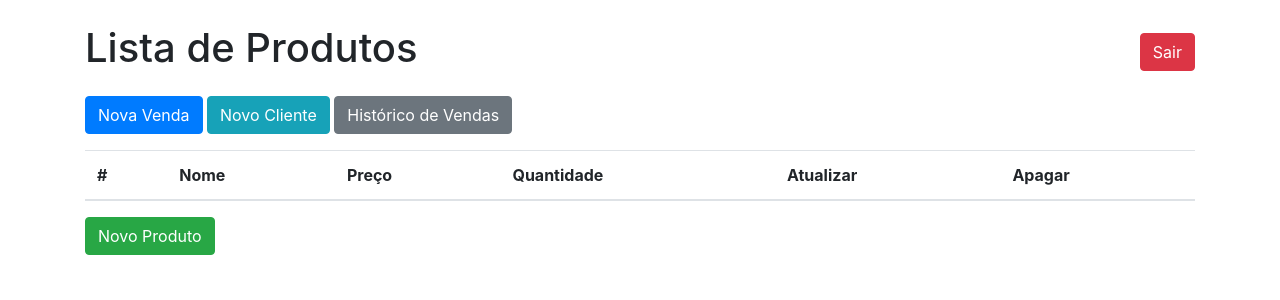
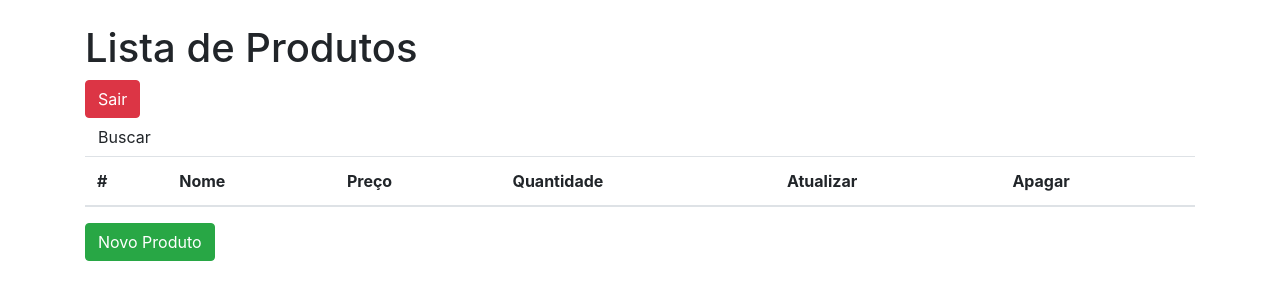
Before and after one commit to DouglasAbmael/TEP20252-main, a Django app: page /produto in a window 1280 px wide. Shown: the top 300 px of the page. Run offline with Django 5.2, Linux system fonts and the light colour scheme; the visitor is signed in with stand-in values (Sample User, id 1); data that the repository does not hold is empty; some libraries are stand-ins or nearby versions.

Commit message:
Correção2909/15h33

```diff
--- a/aplicacao/admin.py
+++ b/aplicacao/admin.py
@@ -1,11 +1,9 @@
 from django.contrib import admin
 from .models import Produto, Cliente, Perfil
-from .models import Venda, ItemVenda
 
 class ProdutoAdm(admin.ModelAdmin):
     list_display = ('nome', 'preco', 'qtde')
 
 admin.site.register(Produto, ProdutoAdm)
 admin.site.register(Cliente)
-admin.site.register(Venda)
-admin.site.register(ItemVenda)
+admin.site.register(Perfil)
--- a/aplicacao/templates/entrar.html
+++ b/aplicacao/templates/entrar.html
@@ -17,7 +17,6 @@
         <input type="password" name="senha" placeholder="Digite a senha..." required>
         <br>
         <input type="submit" name="btnEntrar" value="Entrar" class="btn btn-success">
-        <a href="{% url 'url_cad_user' %}" class="btn btn-success">Cadastro</a>
     </form>
      </div>
 </body>
--- a/aplicacao/templates/produto.html
+++ b/aplicacao/templates/produto.html
@@ -5,26 +5,20 @@
 <head>
   <meta charset="UTF-8">
   <meta name="viewport" content="width=device-width, initial-scale=1.0">
-  <title>Lista de Produtos</title>
+  <title>Document</title>
   {% bootstrap_css %}
 </head>
 
 <body>
   <div class="container my-4">
-    <div class="d-flex justify-content-between align-items-center mb-3">
-      <h1>Lista de Produtos</h1>
-      <form action="{% url 'url_sair' %}">
-        <input type="submit" value="Sair" class="btn btn-danger">
-      </form>
-    </div>
+    <h1>Lista de Produtos</h1>
+    <form action="{% url 'url_sair' %}">
+      <input type="submit" value="Sair" class="btn btn-danger">
+    </form>
 
-    {% bootstrap_messages %}
-
-    <div class="mb-3">
-        <a href="{% url 'url_registrar_venda' %}" class="btn btn-primary">Nova Venda</a>
-        <a href="{% url 'url_cad_cliente' %}" class="btn btn-info">Novo Cliente</a>
-        <a href="{% url 'url_lista_vendas' %}" class="btn btn-secondary">Histórico de Vendas</a>
-    </div>
+<button type="button" class="btn btn-default">
+  <span class="glyphicon glyphicon-off"></span> Buscar
+</button>
 
     <table class="table table-striped table-hover">
       <thead>
@@ -63,4 +57,5 @@
     </form>
   </div>
 </body>
+
 </html>
--- a/aplicacao/urls.py
+++ b/aplicacao/urls.py
@@ -4,13 +4,11 @@ from . import views
 urlpatterns = [
     path('', views.index, name="url_index"),
     path('produto', views.produto, name="url_produto"),
-    path('lista_vendas', views.lista_vendas, name="url_lista_vendas"),
     path('cad_produto', views.cad_produto, name="url_cad_produto"),
     path('atualizar_produto/<int:id>', views.atualizar_produto, name="url_atualizar_produto"),
     path('apagar_produto/<int:id>', views.apagar_produto, name="url_apagar_produto"),
     path('entrar', views.entrar, name="url_entrar"),
     path('cad_user', views.cad_user, name="url_cad_user"),
+    path('sair', views.sair, name="url_sair"),
     path('cad_cliente', views.cad_cliente, name="url_cad_cliente"),
-    path('registrar_venda', views.registrar_venda, name="url_registrar_venda"),
-    path('sair', views.sair, name="url_sair"),
 ]
--- a/aplicacao/views.py
+++ b/aplicacao/views.py
@@ -1,169 +1,122 @@
-from django.db import transaction
 from django.shortcuts import render, redirect, get_object_or_404
-from .models import Produto, Cliente, Venda, ItemVenda
+from .models import Produto
 from django.http.response import HttpResponse
 from django.contrib.auth import login, authenticate, logout
 from django.contrib.auth.models import User
 from django.contrib.auth.decorators import login_required
 from django.contrib import messages
 from .forms import ClienteForm, PerfilForm
-from django.utils import timezone
-from decimal import Decimal
-
 
 def index(request):
-    return redirect('url_entrar')
+    context = {
+        'texto': "Olá mundo!",
+    }
+    return render(request, 'index.html', context)
 
 @login_required(login_url="url_entrar")
 def produto(request):
     produtos = Produto.objects.all()
+    # produtos = get_objects_or_404()
     context = {
         'produtos': produtos,
     }
     return render(request, 'produto.html', context)
 
-@login_required(login_url="url_entrar")
 def cad_produto(request):
-    if request.method == "POST":
+    if request.user.is_authenticated:
+        if request.method == "GET":
+            return render(request, 'cad_produto.html')
+        elif request.method == "POST":
+            nome = request.POST.get('nome')
+            preco = request.POST.get('preco').replace(',', '.')
+            qtde = request.POST.get('qtde')
+
+            produto  = Produto(
+                nome = nome,
+                preco = preco,
+                qtde = qtde,
+            )
+            produto.save()
+            return redirect('url_produto')
+    else:
+        messages.error(request, "Precisa estar logado para acessar o produto")
+        return redirect('url_entrar')
+
+def atualizar_produto(request, id):
+    #prod = Produto.objects.get(id=id)
+    prod = get_object_or_404(Produto, id=id)
+    if request.method == "GET":
+        context = {
+            'prod': prod,
+        }
+        return render(request, 'atualizar_produto.html', context)
+    elif request.method == "POST":
         nome = request.POST.get('nome')
-        preco = request.POST.get('preco', '0').replace(',', '.')
-        qtde = request.POST.get('qtde', '0')
-        Produto.objects.create(nome=nome, preco=Decimal(preco), qtde=int(qtde))
-        messages.success(request, 'Produto cadastrado com sucesso!')
-        return redirect('url_produto')
-    return render(request, 'cad_produto.html')
+        preco = request.POST.get('preco').replace(',', '.')
+        qtde = request.POST.get('qtde')
 
-@login_required(login_url="url_entrar")
-def atualizar_produto(request, id):
-    prod = get_object_or_404(Produto, id=id)
-    if request.method == "POST":
-        prod.nome = request.POST.get('nome')
-        prod.preco = Decimal(request.POST.get('preco', '0').replace(',', '.'))
-        prod.qtde = int(request.POST.get('qtde', '0'))
+        prod.nome = nome
+        prod.preco = preco
+        prod.qtde = qtde
         prod.save()
-        messages.success(request, 'Produto atualizado com sucesso!')
-        return redirect('url_produto')
-    context = {'prod': prod}
-    return render(request, 'atualizar_produto.html', context)
+    return redirect('url_produto')
 
-@login_required(login_url="url_entrar")
 def apagar_produto(request, id):
     prod = get_object_or_404(Produto, id=id)
     prod.delete()
-    messages.success(request, 'Produto apagado com sucesso!')
     return redirect('url_produto')
 
 def entrar(request):
-    if request.method == "POST":
+    if request.method == "GET":
+        return render(request, "entrar.html")
+    else:
         username = request.POST.get('nome')
         password = request.POST.get('senha')
-        user = authenticate(request, username=username, password=password)
+        user = authenticate(username=username, password=password)
+
         if user:
             login(request, user)
             return redirect('url_produto')
         else:
-            messages.error(request, 'Usuário ou senha inválidos.')
-    return render(request, "entrar.html")
+            return HttpResponse("Falha no login")
 
 def cad_user(request):
     if request.method == 'POST':
         nome = request.POST.get('nome')
         senha = request.POST.get('senha')
         email = request.POST.get('email')
-        if User.objects.filter(username=nome).exists():
-            messages.error(request, 'Este nome de usuário já existe.')
-        else:
-            User.objects.create_user(username=nome, email=email, password=senha)
-            messages.success(request, 'Usuário cadastrado com sucesso! Faça o login.')
-            return redirect('url_entrar')
-    return render(request, "cad_user.html")
+
+        user = User.objects.filter(username=nome).first()
+
+        if user:
+            return HttpResponse("Usuário já existe")
+
+        user = User.objects.create_user(username=nome, email=email, password=senha)
+
+        user.save()
+        messages.success(request, "Usuário cadastrado")
+        return render(render, "cad_user.html")
+    else:
+        return render(request, "cad_user.html")
 
 def sair(request):
     logout(request)
     return redirect('url_entrar')
 
-@login_required(login_url="url_entrar")
 def cad_cliente(request):
     if request.method == "POST":
-        form_cliente = ClienteForm(request.POST)
-        form_perfil = PerfilForm(request.POST)
+        form_cliente = ClienteForm(request.POST, request.FILES)
+        form_perfil = PerfilForm(request.POST, request.FILES)
         if form_cliente.is_valid() and form_perfil.is_valid():
             cliente = form_cliente.save()
             perfil = form_perfil.save(commit=False)
             perfil.cliente = cliente
             perfil.save()
-            messages.success(request, 'Cliente cadastrado com sucesso!')
-            return redirect('url_produto')
-    else:
-        form_cliente = ClienteForm()
-        form_perfil = PerfilForm()
+
+    form_cliente = ClienteForm()
+    form_perfil = PerfilForm()
     context = {
         'form_cliente': form_cliente,
         'form_perfil': form_perfil
-    }
+        }
     return render(request, "cad_cliente.html", context)
-
-@login_required(login_url="url_entrar")
-def registrar_venda(request):
-    if request.method == 'POST':
-        cliente_id = request.POST.get('cliente')
-        if not cliente_id:
-            messages.error(request, 'Você precisa selecionar um cliente.')
-            return redirect('url_registrar_venda')
-
-        cliente = get_object_or_404(Cliente, id=cliente_id)
-
-        with transaction.atomic():
-            nova_venda = Venda.objects.create(cliente=cliente)
-            valor_total_venda = Decimal('0.0')
-            pelo_menos_um_produto = False
-
-            for produto in Produto.objects.all():
-                quantidade_str = request.POST.get(f'produto_{produto.id}')
-                if quantidade_str and int(quantidade_str) > 0:
-                    pelo_menos_um_produto = True
-                    quantidade = int(quantidade_str)
-
-                    if quantidade > produto.qtde:
-                        messages.error(request, f"Erro! Estoque insuficiente para o produto '{produto.nome}'.")
-                        transaction.set_rollback(True)
-                        return redirect('url_registrar_venda')
-
-                    ItemVenda.objects.create(
-                        venda=nova_venda,
-                        produto=produto,
-                        quantidade=quantidade,
-                        preco_unitario=produto.preco
-                    )
-
-                    produto.qtde -= quantidade
-                    produto.save()
-                    valor_total_venda += produto.preco * quantidade
-
-            if not pelo_menos_um_produto:
-                messages.error(request, 'A venda precisa ter pelo menos um produto.')
-                transaction.set_rollback(True)
-                return redirect('url_registrar_venda')
-
-            nova_venda.valor_total = valor_total_venda
-            nova_venda.save()
-
-            messages.success(request, 'Venda registrada com sucesso!')
-            return redirect('url_produto')
-
-    else:
-        clientes = Cliente.objects.all()
-        produtos = Produto.objects.all()
-        context = {
-            'clientes': clientes,
-            'produtos': produtos,
-        }
-        return render(request, 'registrar_venda.html', context)
-
-@login_required(login_url="url_entrar")
-def lista_vendas(request):
-    vendas = Venda.objects.all().order_by('-data_venda')
-    context = {
-        'vendas': vendas
-    }
-    return render(request, 'lista_vendas.html', context)
--- a/pjaula01/urls.py
+++ b/pjaula01/urls.py
@@ -1,4 +1,3 @@
-
 from django.contrib import admin
 from django.urls import path, include
 
```
Also changed, not shown: aplicacao/management/commands/importar_dados.py (added, +19 -0 lines), aplicacao/models.py (+18 -19 lines), aplicacao/templates/index.html (+3 -14 lines), aplicacao/migrations/0001_initial.py, aplicacao/migrations/0002_cliente.py, aplicacao/migrations/0003_perfil.py, aplicacao/migrations/0004_avaliacao.py (added), aplicacao/migrations/0005_alter_perfil_numero.py (added), aplicacao/migrations/0006_remove_avaliacao_texto_review_avaliacao_review_text.py (added), aplicacao/migrations/0007_avaliacao_id_evaluation.py (added), 1 other file.
